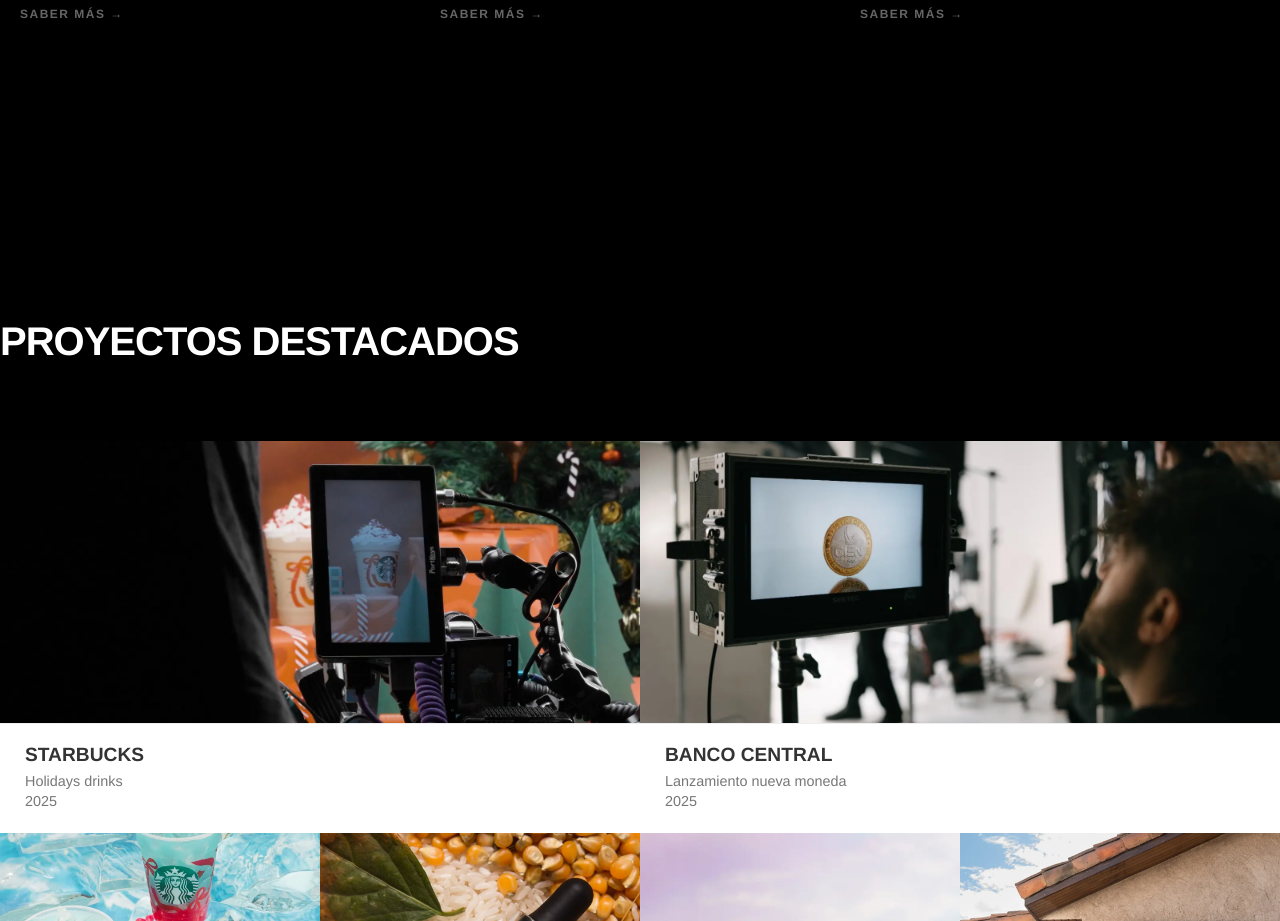
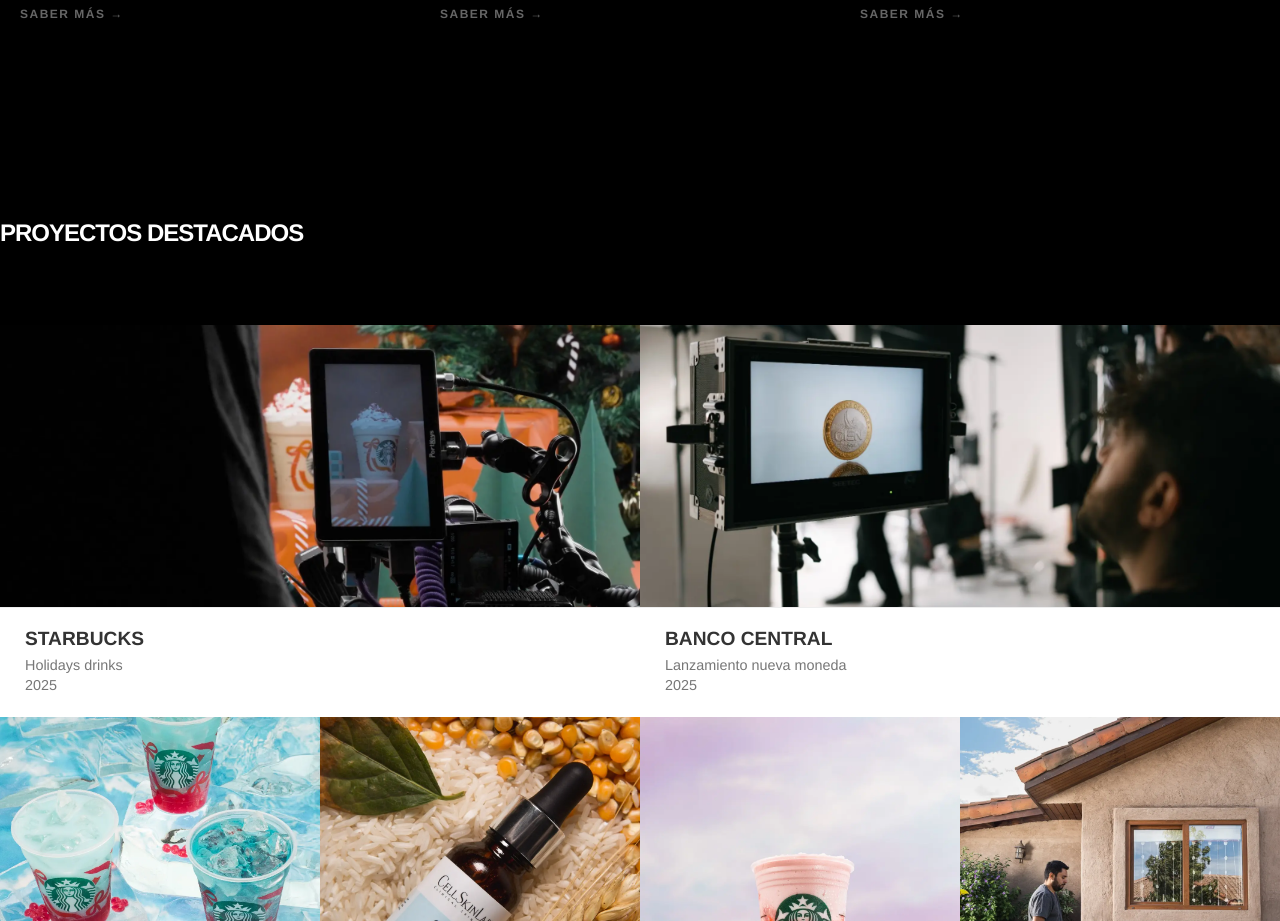
Before and after one commit to joaquingonzalezre/proyectowebapp, a Next.js app: page / in a window 1280 px wide. Shown: the part 2262-3183 px from the top of the page. Built offline with nearby package versions, Linux system fonts and the light colour scheme.

Commit message:
Ajuste  fotos

```diff
--- a/src/app/globals.css
+++ b/src/app/globals.css
@@ -263,9 +263,9 @@
   width: 100%;
 
   /* Altura y espacios */
-  padding-top: 200px; /* Espacio negro extra arriba */
+  padding-top: 100px; /* Espacio negro extra arriba */
   padding-bottom: 80px; /* Espacio entre título y fotos */
-  padding-left: 0px; /* Alineado a la izquierda */
+  padding-left: 0px; /* Alineado a la izquierda, en 0 esta centrado */
 
   display: flex;
   align-items: flex-end;
@@ -273,7 +273,7 @@
 
 .header-proyectos h2 {
   color: white;
-  font-size: clamp(1.5rem, 4vw, 2.5rem);
+  font-size: clamp(1.5rem, 4vw, 1.5rem);
   font-weight: 700;
   text-transform: uppercase;
   letter-spacing: -1px;
```
